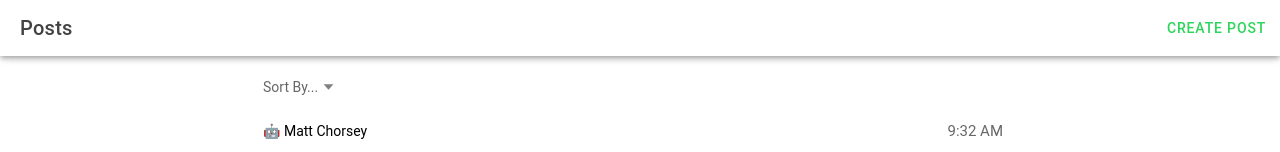
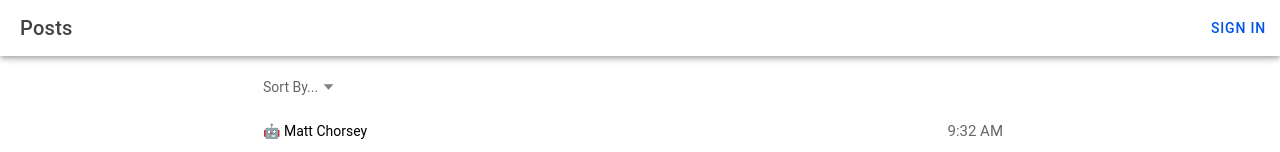
Before and after one commit to KasTasElis/my-ionic-firebase-reddit-clone, a React (Vite) app: page /home in a window 1280 px wide. Shown: the top 152 px of the page. Built offline with nearby package versions, Linux system fonts and the light colour scheme.

Commit message:
progress

```diff
--- a/src/pages/Home.tsx
+++ b/src/pages/Home.tsx
@@ -23,6 +23,7 @@ import "./Home.css";
 const Home: React.FC = () => {
   const [messages, setMessages] = useState<Message[]>([]);
   const createPostModal = useRef<HTMLIonModalElement>(null);
+  const signInModal = useRef<HTMLIonModalElement>(null);
 
   useIonViewWillEnter(() => {
     const msgs = getMessages();
@@ -41,8 +42,8 @@ const Home: React.FC = () => {
         <IonToolbar>
           <IonTitle>Posts</IonTitle>
           <IonButtons slot="end">
-            <IonButton color="success" id="open-create-post-modal">
-              Create Post
+            <IonButton color="primary" id="open-sign-in-modal">
+              Sign In
             </IonButton>
           </IonButtons>
         </IonToolbar>
@@ -58,6 +59,23 @@ const Home: React.FC = () => {
             <IonTitle size="large">Posts</IonTitle>
           </IonToolbar>
         </IonHeader>
+
+        <IonModal ref={signInModal} trigger="open-sign-in-modal">
+          <IonHeader>
+            <IonToolbar>
+              <IonButtons slot="start">
+                <IonButton
+                  color="danger"
+                  onClick={() => signInModal.current?.dismiss()}
+                >
+                  Cancel
+                </IonButton>
+              </IonButtons>
+              <IonTitle>Sign In</IonTitle>
+            </IonToolbar>
+          </IonHeader>
+          <IonContent className="ion-padding">Sign in form</IonContent>
+        </IonModal>
 
         <IonModal ref={createPostModal} trigger="open-create-post-modal">
           <IonHeader>
```
